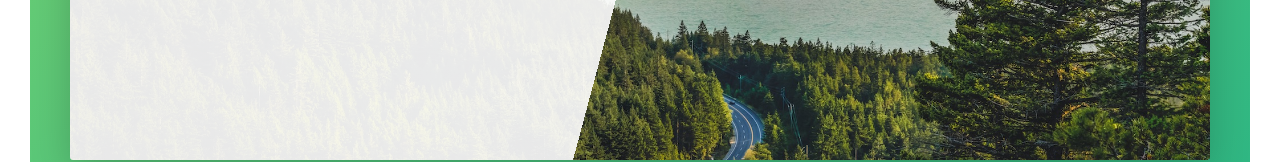
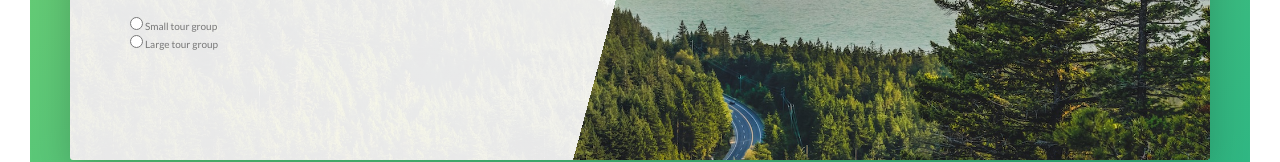
Before and after one commit to jhartcodes/Nature_Tours_Project, a website: page App/index.html in a window 1280 px wide. Shown: the part 4982-5144 px from the top of the page. Drawn offline with Linux system fonts and the light colour scheme.

Commit message:
added small and large radio button on html

```diff
--- a/App/index.html
+++ b/App/index.html
@@ -338,6 +338,22 @@
 									/>
 									<label for="email" class="form__label">Email address</label>
 								</div>
+
+								<div class="form__group">
+									<div class="form__radio-group">
+										<input type="radio" class="form__radio-input" id="small" />
+										<label for="small" class="form__radio-label"
+											>Small tour group</label
+										>
+									</div>
+
+									<div class="form__radio-group">
+										<input type="radio" class="form__radio-input" id="large" />
+										<label for="Large" class="form__radio-label"
+											>Large tour group</label
+										>
+									</div>
+								</div>
 							</form>
 						</div>
 					</div>
--- a/App/sass/components/_form.scss
+++ b/App/sass/components/_form.scss
@@ -40,6 +40,7 @@
 		transition: all 0.3s;
 	}
 
+	// because the label and placeholder are siblings we can use + adjacent also the html needs to be written in the order of the sibling selector.
 	&__input:placeholder-shown + &__label {
 		opacity: 0;
 		visibility: hidden;
```
Also changed, not shown: 1 other file.
